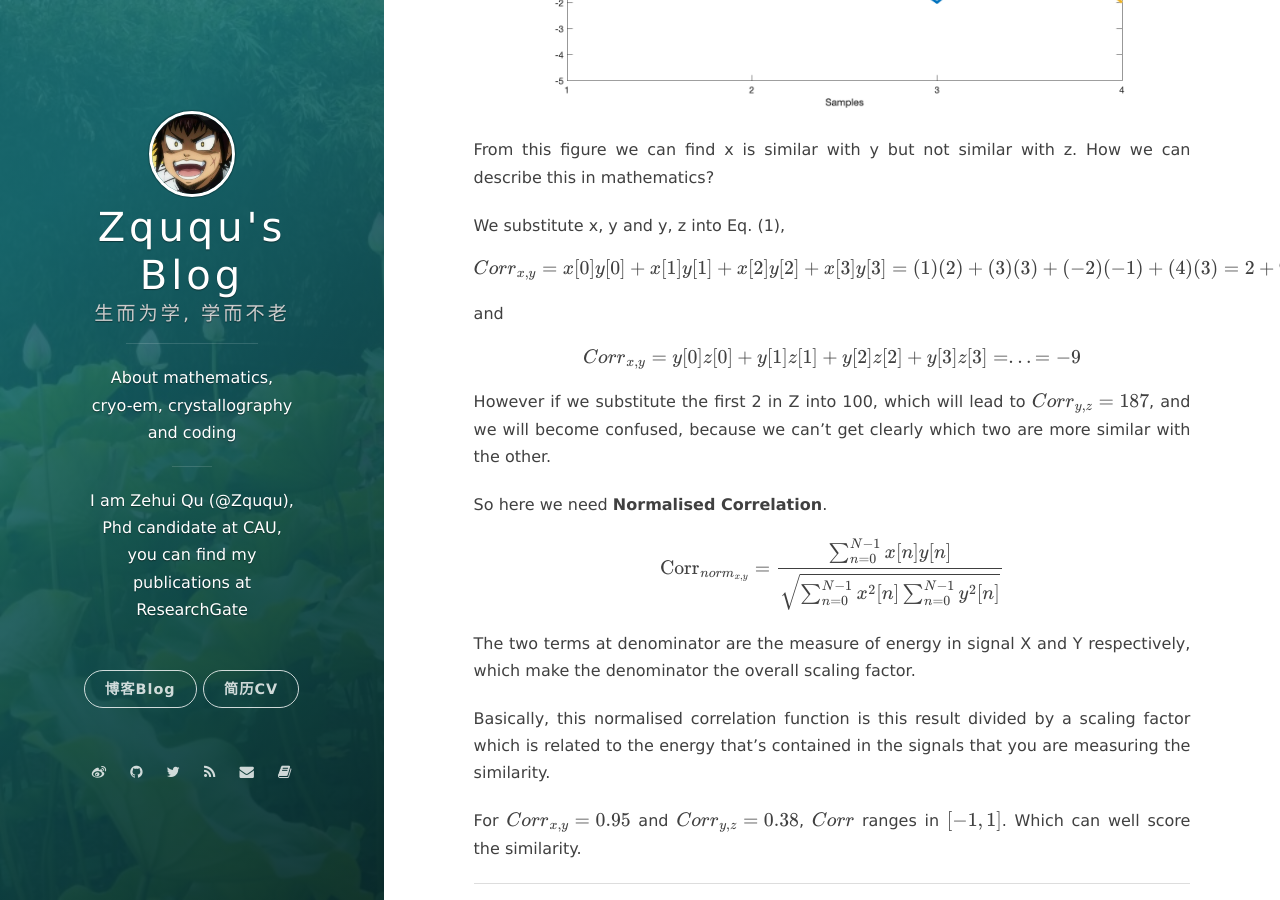
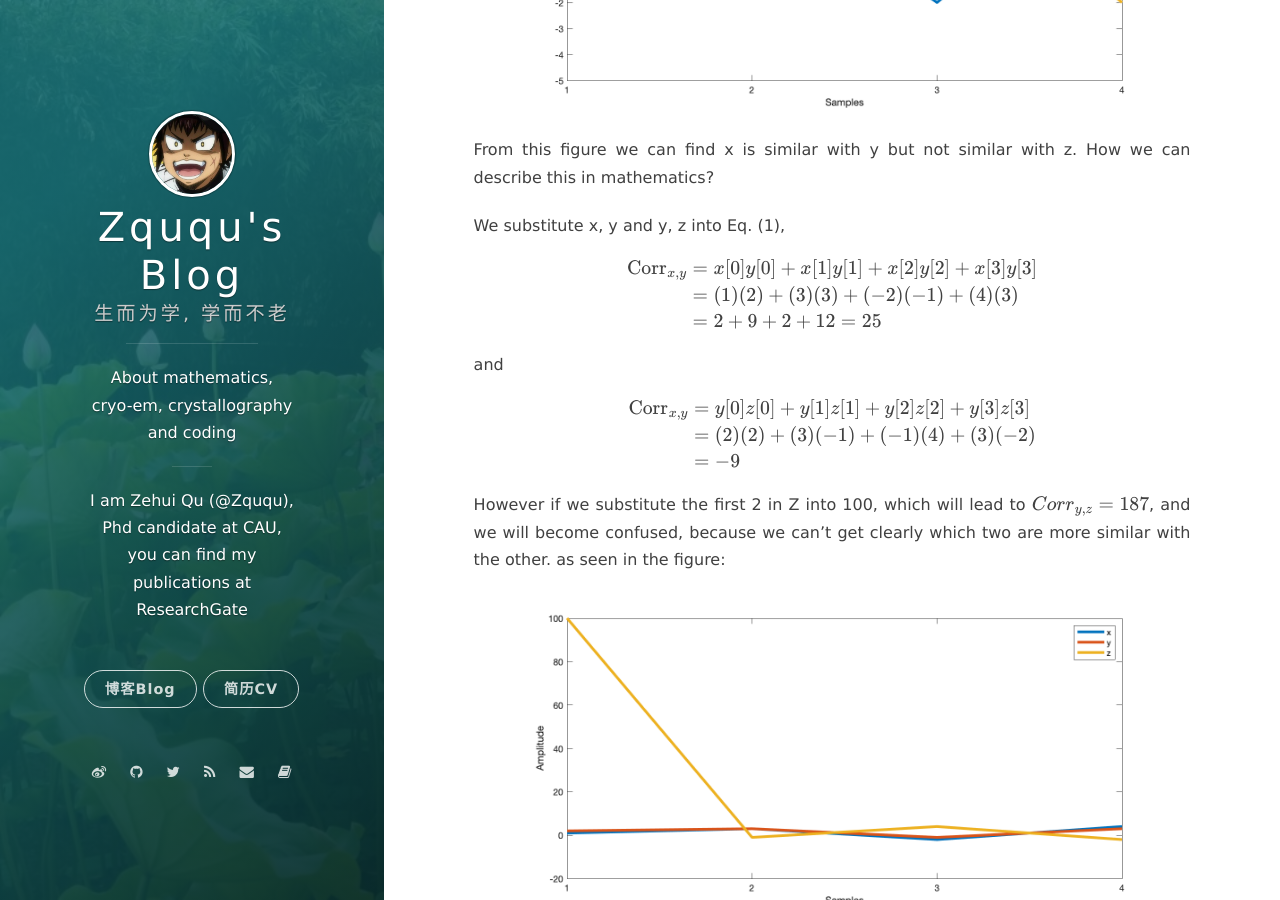
Before and after one commit to onevcat/vno-jekyll, a Jekyll site: the page built from _posts/2019-10-18-correlation-of-discrete-signals.markdown, in a window 1280 px wide and 900 px high, scrolled down 999 px. Built offline with Jekyll 4.4.1, drawn with Linux system fonts in a browser that asks for light colours; nearby versions of some CDN libraries; formulas are drawn with MathJax 3; comment, search, counter and statistics services are not loaded.

Commit message:
add new feature

```diff
--- a/_posts/2019-10-18-correlation-of-discrete-signals.markdown
+++ b/_posts/2019-10-18-correlation-of-discrete-signals.markdown
@@ -37,16 +37,18 @@ From this figure we can find x is similar with y but not similar with z. How we
 We substitute x, y and y, z into Eq. (1),
 
 $$
-Corr_{x,y} = x[0]y[0] + x[1]y[1] + x[2]y[2] + x[3]y[3] \\ = (1)(2) + (3)(3) + (-2)(-1) + (4)(3) \\ = 2 + 9 + 2 + 12 \\ = 25
+\begin{aligned} \operatorname{Corr}_{x, y} &=x[0] y[0]+x[1] y[1]+x[2] y[2]+x[3] y[3] \\ &=(1)(2)+(3)(3)+(-2)(-1)+(4)(3) \\ &=2+9+2+12=25 \end{aligned}
 $$
 
 and
 
 $$
-Corr_{x,y} = y[0]z[0] + y[1]z[1] + y[2]z[2] + y[3]z[3] \\ = ... \\ = -9
+\begin{aligned} \operatorname{Corr}_{x,y} &= y[0]z[0] + y[1]z[1] + y[2]z[2] + y[3]z[3] \\ &= (2)(2)+(3)(-1)+(-1)(4)+(3)(-2) \\ &= -9 \end{aligned}
 $$
 
-However if we substitute the first 2 in Z into 100, which will lead to $Corr_{y,z} = 187$, and we will become confused, because we can't get clearly which two are more similar with the other.
+However if we substitute the first 2 in Z into 100, which will lead to $Corr_{y,z} = 187$, and we will become confused, because we can't get clearly which two are more similar with the other. as seen in the figure:
+
+![figure2](/assets/201910/figure2.png)
 
 So here we need **Normalised Correlation**.
 
```
Also changed, not shown: assets/201910/figure2.png (added).
